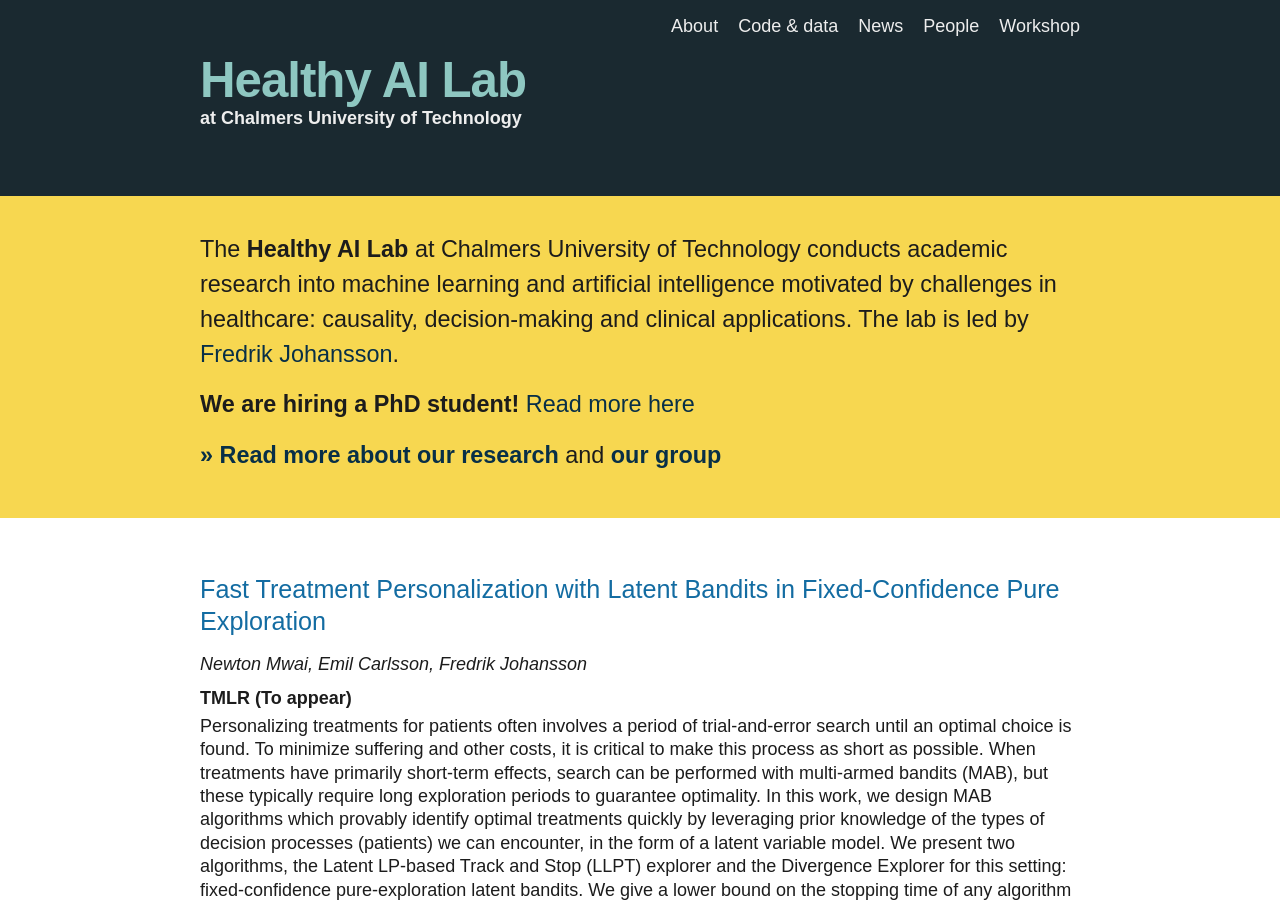
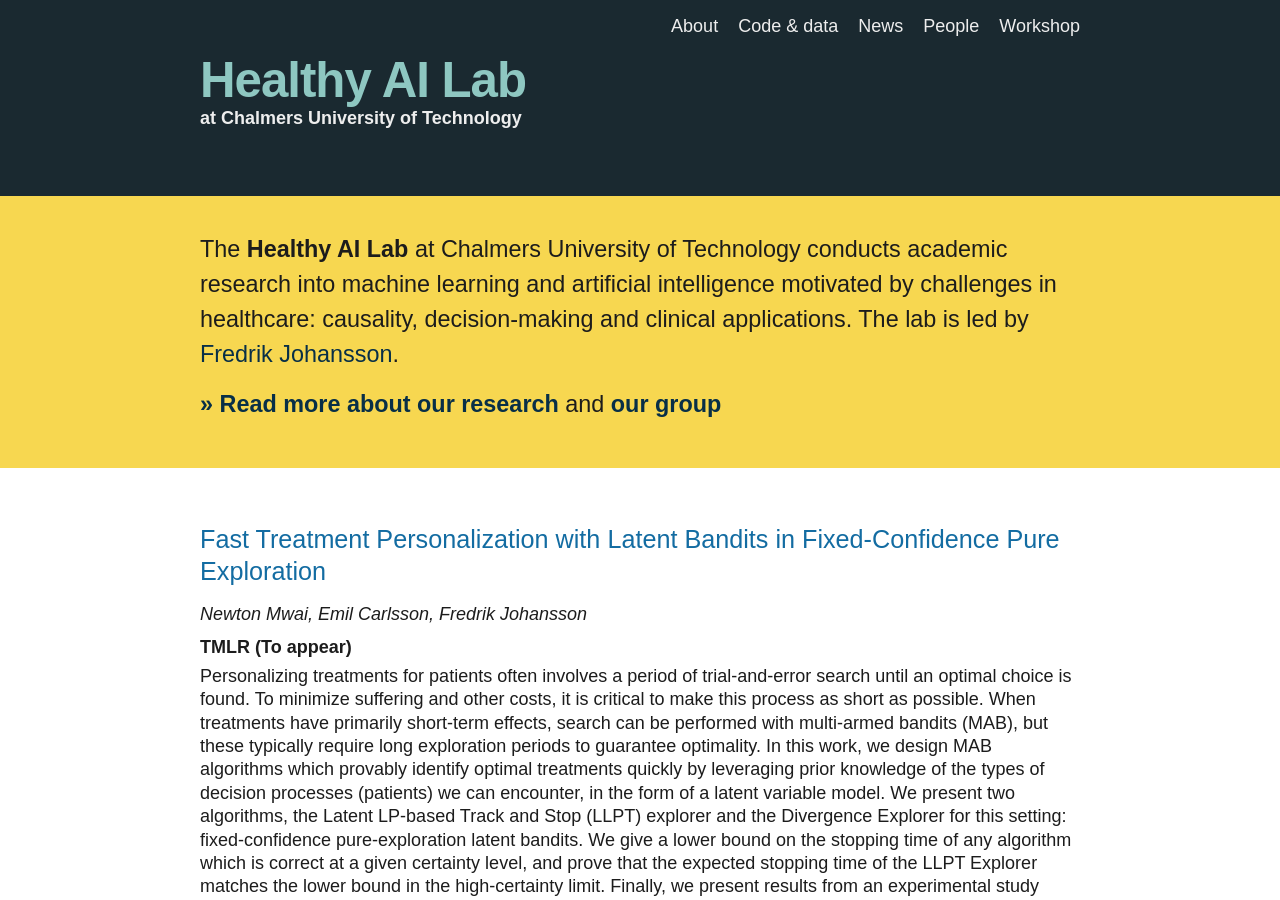
Before and after one commit to Healthy-AI/healthy-ai.github.io, a Jekyll site: the page built from index.markdown, in a window 1280 px wide and 900 px high. Built offline with Jekyll 4.4.1, drawn with Linux system fonts in a browser that asks for light colours.

Commit message:
Removed mention of PhD student ad

```diff
--- a/index.markdown
+++ b/index.markdown
@@ -7,6 +7,4 @@
 
 The **Healthy AI Lab** at Chalmers University of Technology conducts academic research into machine learning and artificial intelligence motivated by challenges in healthcare: causality, decision-making and clinical applications. The lab is led by [Fredrik Johansson](people/fredrik.html).
 
-**We are hiring a PhD student!** [Read more here](https://web103.reachmee.com/ext/I003/304/job?site=5&lang=UK&validator=a72aeedd63ec10de71e46f8d91d0d57c&job_id=11396)
-
 **[&#xbb; Read more about our research](/about/)** and **[our group](/people/)**
```
